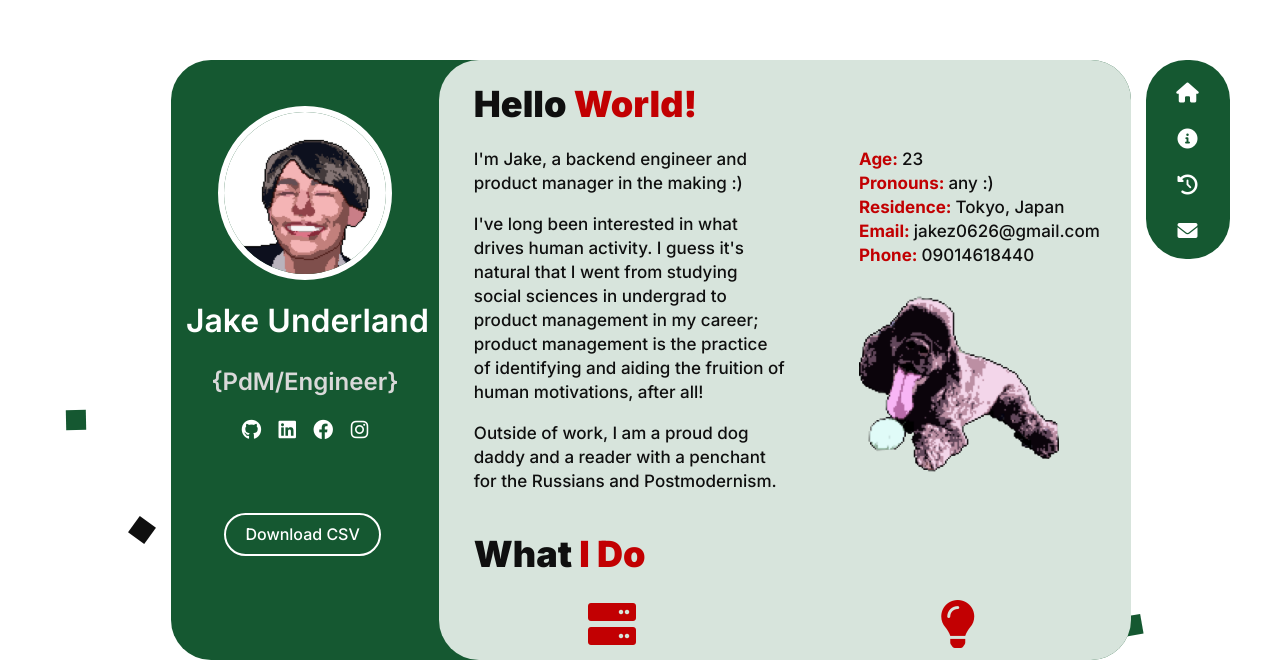
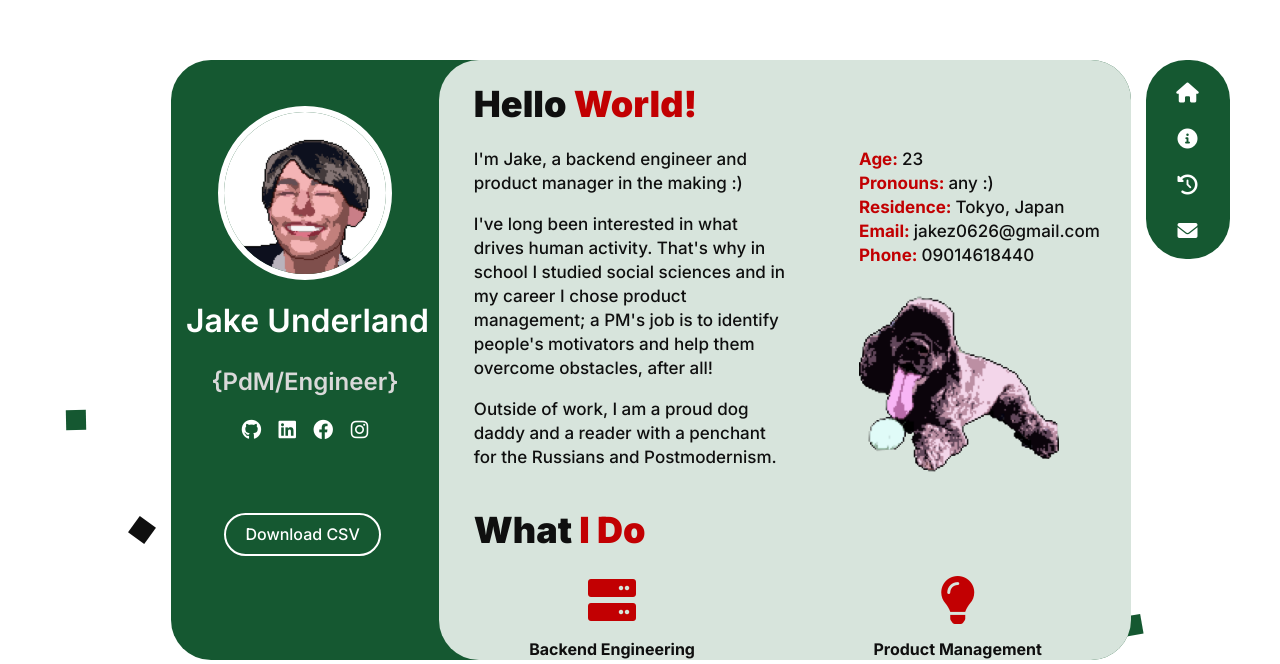
Before and after one commit to jaked0626/digital-biz-card, a React (Vite) app: page / in a window 1280 px wide. Shown: the part 136-800 px from the top of the page. Built offline with nearby package versions, Linux system fonts and the light colour scheme.

Commit message:
updated description

```diff
--- a/src/components/Home.jsx
+++ b/src/components/Home.jsx
@@ -7,9 +7,9 @@ function DescriptionText() {
         I&#39;m Jake, a backend engineer and product manager in the making :)
       </p>
       <p>
-        I&#39;ve long been interested in what drives human activity. I guess it&#39;s
-        natural that I went from studying social sciences in undergrad to product management in my career;
-        product management is the practice of identifying and aiding the fruition of human motivations, after all!
+        I&#39;ve long been interested in what drives human activity. That&#39;s why in school I studied social
+        sciences and in my career I chose product management; a PM&#39;s job is to identify people&#39;s motivators and help them overcome
+        obstacles, after all!
       </p>
       <p>
         Outside of work, I am a proud dog daddy and a reader with a penchant for the Russians and Postmodernism.
```
